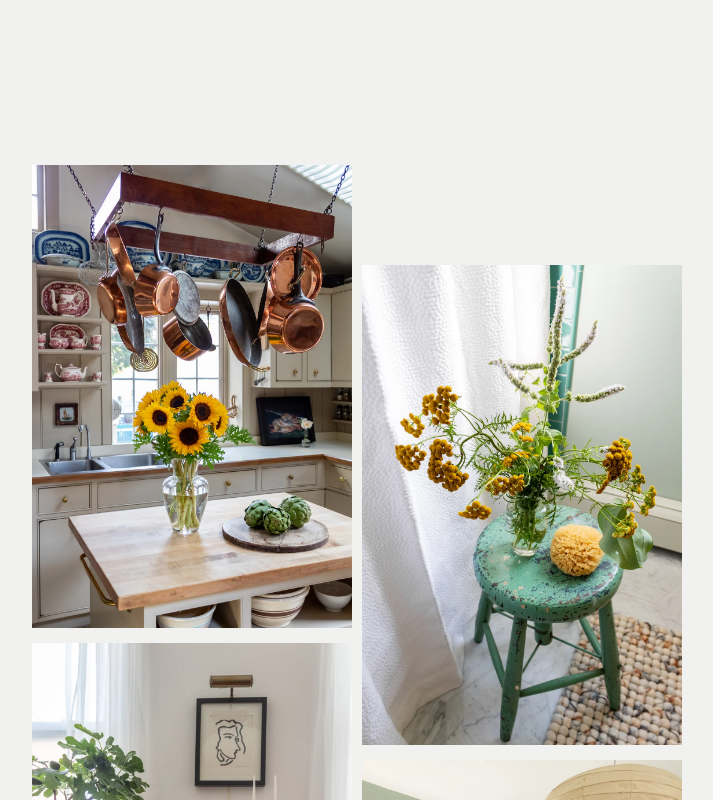
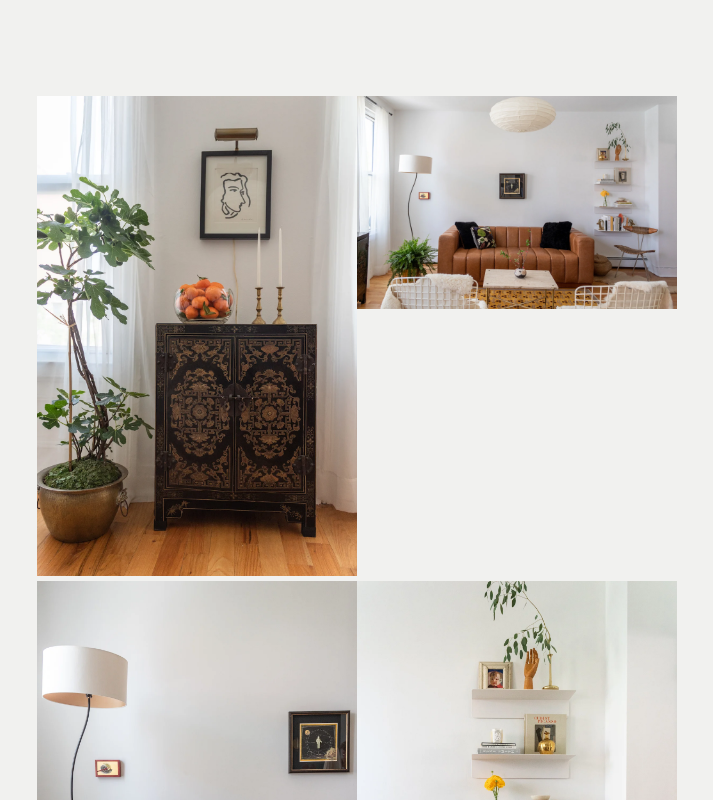
Before and after one commit to izzy1090/edie-templeton-design, a React (Create React App) app: page / in a window 1280 px wide. Shown: the top 800 px of the page, without its empty margins (283-996 px from the left). Built offline with nearby package versions, Linux system fonts and the light colour scheme.

Commit message:
Started reworking styles on the Gallery page

```diff
--- a/src/components/gallery.js
+++ b/src/components/gallery.js
@@ -50,7 +50,7 @@ function Gallery ( { images } ) {
 
         if (!isLoading)
         {
-            body.style.overflow = ''
+            body.style.overflow = '';
             // create an instance of an observer accepts a series of entries
             const observer = new IntersectionObserver((entries)=>{
                 // iterate across those individual entries
@@ -64,7 +64,7 @@ function Gallery ( { images } ) {
                 })
             }, { rootMargin: "-100px"})
 
-            const imagesToObserve = document.querySelectorAll('.imageContainer')
+            const imagesToObserve = document.querySelectorAll('.imageContainer');
             // iterate across the imageContainers to observe which ones intersect with our observer from above
             imagesToObserve.forEach((image)=>{
                 observer.observe(image);
@@ -77,59 +77,59 @@ function Gallery ( { images } ) {
 
 
     // if an image's index is less than 7, map it to the first imageContainerColumn div
-    const imageContainerColumn1 = images.filter((image)=> image.key < 7).map((image)=>{
-        return <div className='imageContainer' key={image.key} onClick={()=>handleOpenGallery(image)}>
-            <img src={image.compressedImage}
-                alt={image.alt}
-                width={`${image.width}px`}
-                height={`${image.height}px`}
-                onLoad={handleImageLoad}/>
+    const imageContainer = images.filter((image)=> image.key).map((image)=>{
+        return <div className='imageContainer'
+                    key={image.key}
+                    onClick={()=>handleOpenGallery(image)}>
+                    <img src={image.compressedImage}
+                        alt={image.alt}
+                        width={`${image.width}px`}
+                        height={`${image.height}px`}
+                        onLoad={handleImageLoad}/>
         </div>
-    })
+    });
+
+    const imageSpread = <div className={"imageSpread"}
+        style={isNavOpen ? {display: 'none'} : null}
+        id="initialGalleryLoad">
+            {imageContainer}
+    </div>
 
     // if an image's index is greater than or equal to 7, map it to the first imageContainerColumn div
-    const imageContainerColumn2 = images.filter((image)=> image.key >= 7).map((image)=>{
-        return <div className='imageContainer' key={image.key} onClick={()=>handleOpenGallery(image)}>
-            <img src={image.compressedImage}
-                alt={image.alt}
-                width={`${image.width}px`}
-                height={`${image.height}px`}
-                onLoad={handleImageLoad}/>
-        </div>
-    })
+    // const imageContainerColumn2 = images.filter((image)=> image.key >= 7).map((image)=>{
+    //     return <div className='imageContainer' key={image.key} onClick={()=>handleOpenGallery(image)}>
+    //         <img src={image.compressedImage}
+    //             alt={image.alt}
+    //             width={`${image.width}px`}
+    //             height={`${image.height}px`}
+    //             onLoad={handleImageLoad}/>
+    //     </div>
+    // })
 
     // Skeleton loader to fit the size and positioning of
-    const skeletonContainer1 = images.filter((image)=> image.key < 7).map((image)=>{
-        return <div key={image.key} className='skeletonContainer'
-        style={{width: `${image.width}px`, height: `${image.height}px`}}/>
-    })
+    // const skeletonContainer1 = images.filter((image)=> image.key < 7).map((image)=>{
+    //     return <div key={image.key} className='skeletonContainer'
+    //     style={{width: `${image.width}px`, height: `${image.height}px`}}/>
+    // })
 
     // if an image's index is greater than or equal to 7, map it to the first imageContainerColumn div
-    const skeletonContainer2 = images.filter((image)=>image.key >= 7).map((image)=>{
-        return <div key={image.key} className='skeletonContainer'
-            style={{width: `${image.width}px`, height: `${image.height}px`}}/>
-    })
+    // const skeletonContainer2 = images.filter((image)=>image.key >= 7).map((image)=>{
+    //     return <div key={image.key} className='skeletonContainer'
+    //         style={{width: `${image.width}px`, height: `${image.height}px`}}/>
+    // })
 
-    const imageSpread = <div className={"imagesSpreadContainer"}
-        style={isNavOpen ? {display: 'none'} : null} id="initialGalleryLoad">
-        <div className={"imagesSpreadColumn1"}>
-            {imageContainerColumn1}
-        </div>
-        <div className="imagesSpreadColumn2">
-            {imageContainerColumn2}
-        </div>
-    </div>
 
-    const skeletonSpread = <div className={"imagesSpreadContainer"}>
-        <div className={"imagesSpreadColumn1"}>
-            {skeletonContainer1}
-        </div>
-        <div className="imagesSpreadColumn2">
-            {skeletonContainer2}
-        </div>
-    </div>
 
-    return <>{isLoading ? skeletonSpread : null}<Lightbox images={images}/>{imageSpread}</>
+    // const skeletonSpread = <div className={"imagesSpreadContainer"}>
+    //     <div className={"imagesSpreadColumn1"}>
+    //         {skeletonContainer1}
+    //     </div>
+    //     <div className="imagesSpreadColumn2">
+    //         {skeletonContainer2}
+    //     </div>
+    // </div>
+    return <><Lightbox images={images}/>{imageSpread}</>
+    // return <>{isLoading ? skeletonSpread : null}<Lightbox images={images}/>{imageSpread}</>
 }
 
 export default Gallery;
--- a/src/styles/gallery.css
+++ b/src/styles/gallery.css
@@ -1,4 +1,4 @@
-.skeletonContainer {
+/* .skeletonContainer {
     position: relative;
     margin: 3px;
     max-width: 30vw;
@@ -19,37 +19,38 @@
     100%{
         background-color: rgb(188, 191, 163);
     }
-}
+} */
 
-.imagesSpreadContainer {
+/* .imagesSpreadContainer {
     display: flex;
     justify-content: center;
     margin-top: 5%;
-}
+} */
 
-.imagesSpreadColumn1  {
+/* .imagesSpreadColumn1  {
     display: flex;
     align-items: center;
     flex-direction: column;
-}
+} */
 
-.imagesSpreadColumn2  {
+/* .imagesSpreadColumn2  {
     display: flex;
     align-items: center;
     flex-direction: column;
     margin-top: 100px;
-}
+} */
 
-.imageContainer {
-    position: relative;
-    cursor: pointer;
-    margin: 5px;
-    opacity: 0;
+.imageSpread {
+    display: grid;
+    max-width: fit-content;
+    margin: auto;
+    grid-template-columns: auto auto;
 }
 
 /* This media breakpoint targets screens with hover capabilities */
 @media (hover:hover){
     .imageContainer > img {
+        cursor: pointer;
         max-width: 30vw;
         height: auto;
         transform: translateY(0px);
@@ -71,30 +72,30 @@
 
 /* Extra small devices (phones, 600px and down) */
 @media only screen and (max-width: 600px) {
-    .skeletonContainer {
+    /* .skeletonContainer {
         margin: 5px;
         max-width: 90vw;
         max-height: 30em;
         margin-top: 5%;
-    }
+    } */
 
-    .imagesSpreadContainer {
+    /* .imagesSpreadContainer {
         display: flex;
         flex-direction: column;
         margin-top: 25%;
-    }
+    } */
 
-    .imagesSpreadColumn1  {
+    /* .imagesSpreadColumn1  {
         display: block;
         flex-direction: column;
         margin: auto;
-    }
+    } */
 
-    .imagesSpreadColumn2  {
+    /* .imagesSpreadColumn2  {
         display: block;
         flex-direction: column;
         margin: auto;
-    }
+    } */
 
     .imageContainer > img {
         max-width: 90vw;
@@ -104,9 +105,9 @@
         transition: clip-path 500ms ease-in-out, transform 500ms ease-in-out;
         padding-top: 5%;
     }
-    .imageContainer:nth-last-child(-n + 1){
+    /* .imageContainer:nth-last-child(-n + 1){
         padding-bottom: 5%;
-    }
+    } */
 }
 
 /* Small devices (portrait tablets and large phones, 600px and up) */
@@ -117,11 +118,11 @@
 
 /* Extra large devices (large laptops and desktops, 1000px and up) */
 @media only screen and (min-width: 1000px) {
-    .skeletonContainer {
+    /* .skeletonContainer {
         margin: 5px;
         max-width: 25vw;
         max-height: 4%;
-    }
+    } */
 
     .imageContainer > img {
         max-width: 25vw;
@@ -131,11 +132,11 @@
 
 /* Extra large devices (large laptops and desktops, 1500px and up) */
 @media only screen and (min-width: 1500px) {
-    .skeletonContainer {
+    /* .skeletonContainer {
         margin: 5px;
         max-width: 20vw;
 
-    }
+    } */
 
     .imageContainer > img {
         max-width: 20vw;
```
